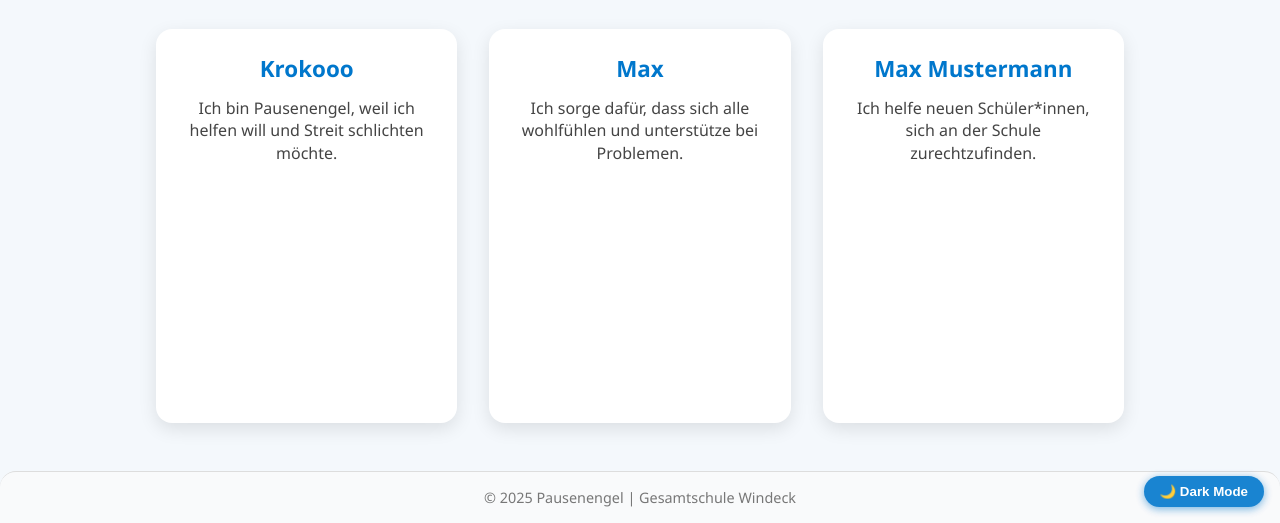
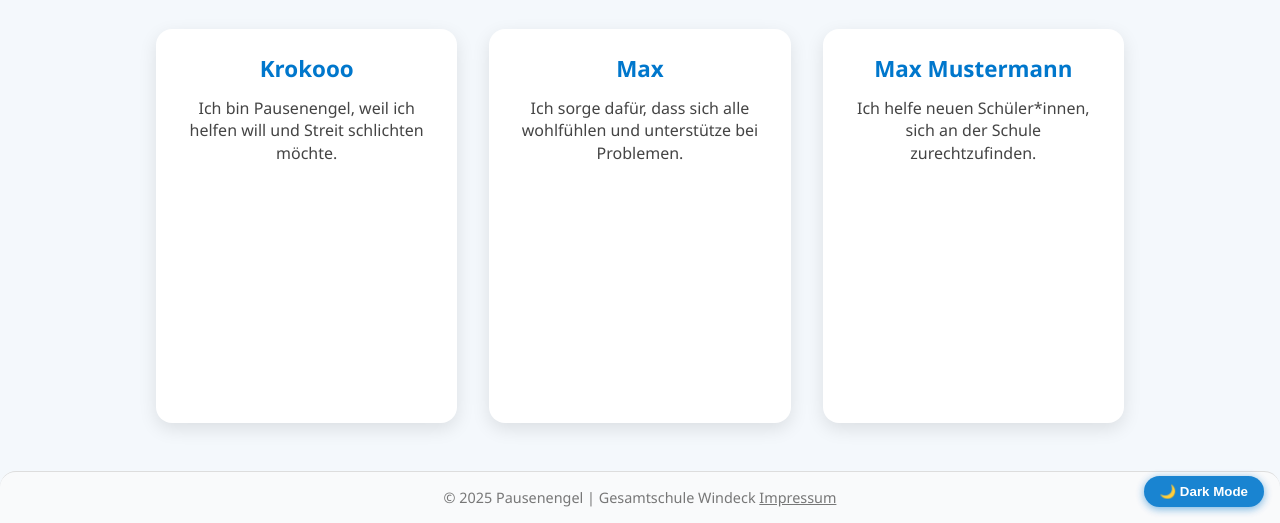
Before and after one commit to ProgamerPCC/Pausenengel-Website, a plain HTML site: page das-sind-wir.html in a window 1280 px wide. Shown: the part 277-800 px from the top of the page. Drawn offline with Linux system fonts and the light colour scheme.

Commit message:
Update das-sind-wir.html

```diff
--- a/das-sind-wir.html
+++ b/das-sind-wir.html
@@ -202,6 +202,7 @@
 
   <footer>
     &copy; 2025 Pausenengel | Gesamtschule Windeck
+    <a href="https://www.mein.online-impressum.de/pcchosting-de/" style="color: inherit; text-decoration: underline;">Impressum</a>
   </footer>
 
   <button id="modeToggle" aria-label="Dark Mode umschalten">🌙 Dark Mode</button>
```
